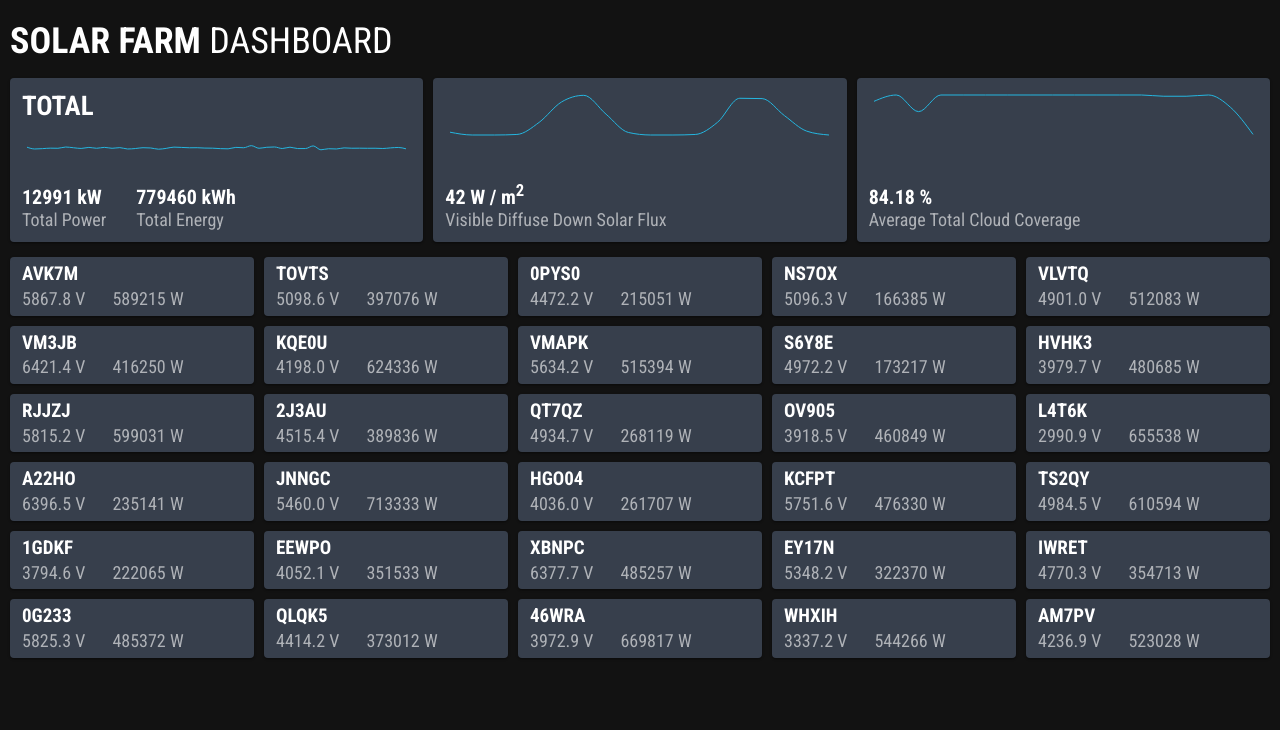
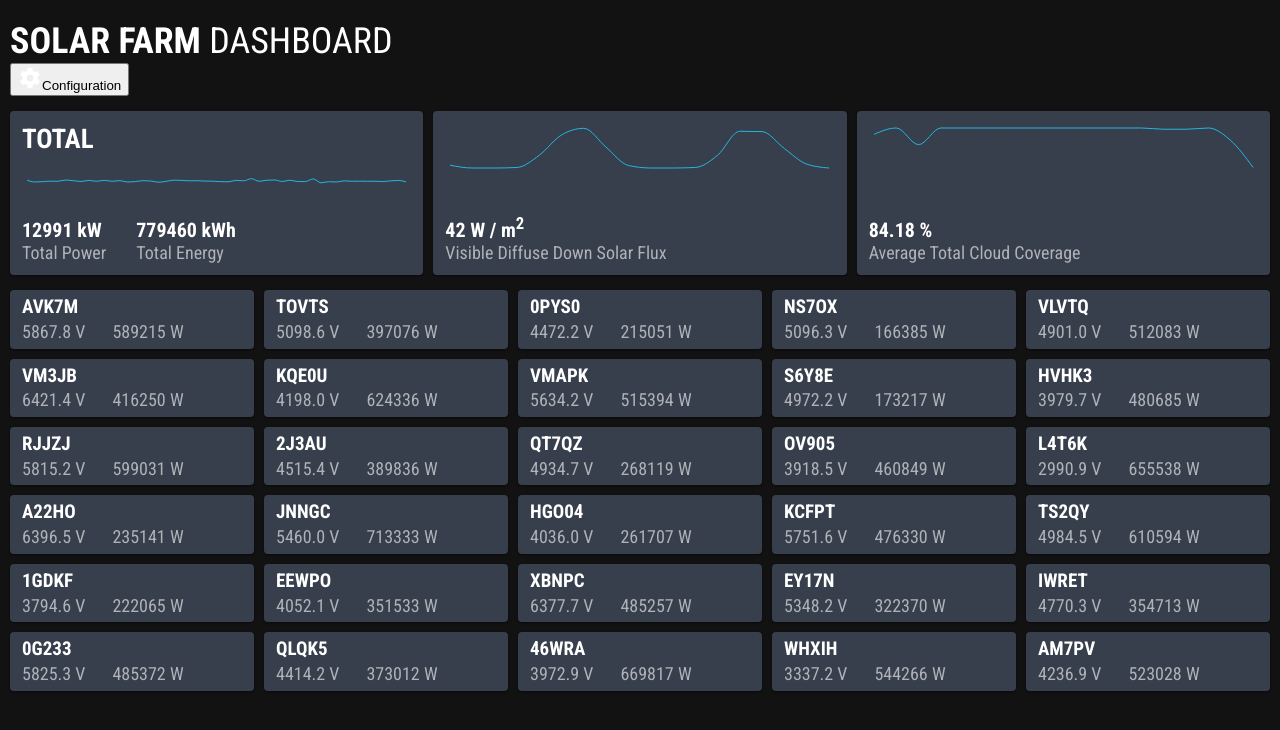
Before and after one commit to sulik/solar-farm-dashboard, a React (Create React App) app: page / in a window 1280 px wide. Shown: the top 730 px of the page. Built offline with nearby package versions, Linux system fonts and the light colour scheme.

Commit message:
Create Configuration component

```diff
--- a/src/App.js
+++ b/src/App.js
@@ -1,5 +1,6 @@
 import * as solarPanelsDataGen from './data/solarPanelsDataGenerator'
 import CloudCoverage from './components/CloudCoverage/CloudCoverage'
+import Configuration from './components/Configuration/Configuration'
 import PropTypes from 'prop-types'
 import React, { useContext } from 'react'
 import SolarActivity from './components/SolarActivity/SolarActivity'
@@ -19,6 +20,7 @@ function App({ solarPanelsDataConfig }) {
     <div className="solar-farm-dashboard">
       <header>
         <h1>Solar Farm <span>Dashboard</span></h1>
+        <Configuration/>
       </header>
       <div className="overview">
         <Totals/>
--- /dev/null
+++ b/src/components/Configuration/Configuration.js
@@ -0,0 +1,21 @@
+import React, { useState } from 'react'
+import { ReactComponent as Icon } from '../../assets/icon-config.svg'
+
+function Configuration() {
+  const [open, setOpen] = useState(false)
+
+  const handleOnClick = () => {
+    setOpen(!open)
+  }
+
+  return (
+    <div className="configuration">
+      <button onClick={handleOnClick}>
+        <Icon/>
+        Configuration
+      </button>
+    </div>
+  )
+}
+
+export default Configuration
--- /dev/null
+++ b/src/components/Configuration/Configuration.scss
@@ -0,0 +1,35 @@
+.configuration {
+  position: relative;
+  display: flex;
+  justify-content: flex-end;
+  button {
+    display: flex;
+    align-items: center;
+    padding: 0;
+    background: none;
+    border: none;
+    font-family: inherit;
+    color: #fff;
+    font-weight: 600;
+    line-height: 1.8em;
+    font-size: 22px;
+    text-transform: uppercase;
+    cursor: pointer;
+    outline: none;
+    &:hover {
+      color: rgba(255, 255, 255, 0.6);
+      svg path {
+        fill: rgba(255, 255, 255, 0.6);
+      }
+    }
+    &:active {
+      color: #fff;
+      svg path {
+        fill: #fff;
+      }
+    }
+    svg {
+      margin-right: 4px;
+    }
+  }
+}
```
Also changed, not shown: src/assets/icon-config.svg (added).
